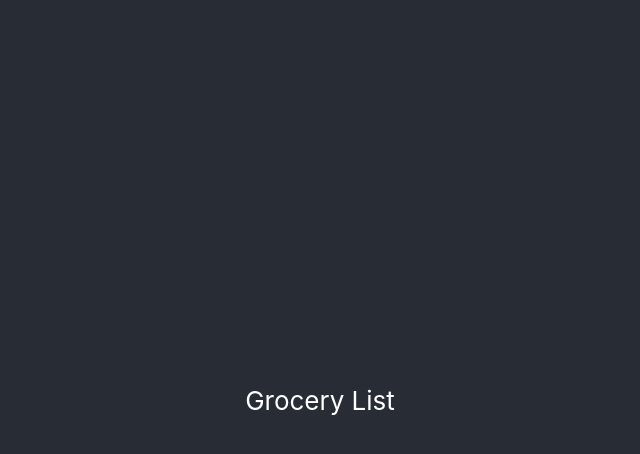
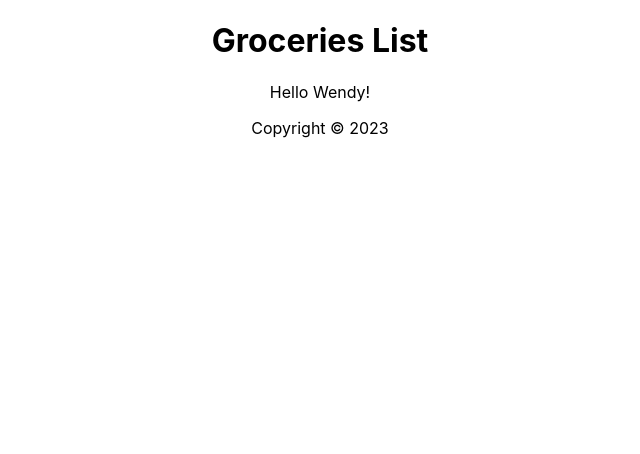
Before and after one commit to annasvrv/grocery-list-app-aug2023, a React (Create React App) app: page / in a window 1280 px wide. Shown: the top 454 px of the page, without its empty margins (320-960 px from the left). Built offline with nearby package versions, Linux system fonts and the light colour scheme.

Commit message:
Created main elements: Header, Main, Footer

```diff
--- a/src/App.js
+++ b/src/App.js
@@ -1,9 +1,14 @@
+import Header from "./Header";
+import Content from "./Content";
+import Footer from "./Footer";
 import "./App.css";
 
 function App() {
   return (
     <div className="App">
-      <header className="App-header">Grocery List</header>
+      <Header />
+      <Content />
+      <Footer />
     </div>
   );
 }
--- /dev/null
+++ b/src/Content.js
@@ -0,0 +1,16 @@
+import React from "react";
+
+const Content = () => {
+  const handleNameChange = () => {
+    const names = ["Anna", "Veronica", "Wendy", "Luna"];
+    const int = Math.floor(Math.random() * 4);
+    return names[int];
+  };
+  return (
+    <main>
+      <p>Hello {handleNameChange()}!</p>
+    </main>
+  );
+};
+
+export default Content;
--- /dev/null
+++ b/src/Footer.js
@@ -0,0 +1,12 @@
+import React from "react";
+
+const Footer = () => {
+  const today = new Date();
+  return (
+    <footer>
+      <p>Copyright &copy; {today.getFullYear()}</p>
+    </footer>
+  );
+};
+
+export default Footer;
--- /dev/null
+++ b/src/Header.js
@@ -0,0 +1,11 @@
+import React from "react";
+
+const Header = () => {
+  return (
+    <header>
+      <h1>Groceries List</h1>
+    </header>
+  );
+};
+
+export default Header;
```
